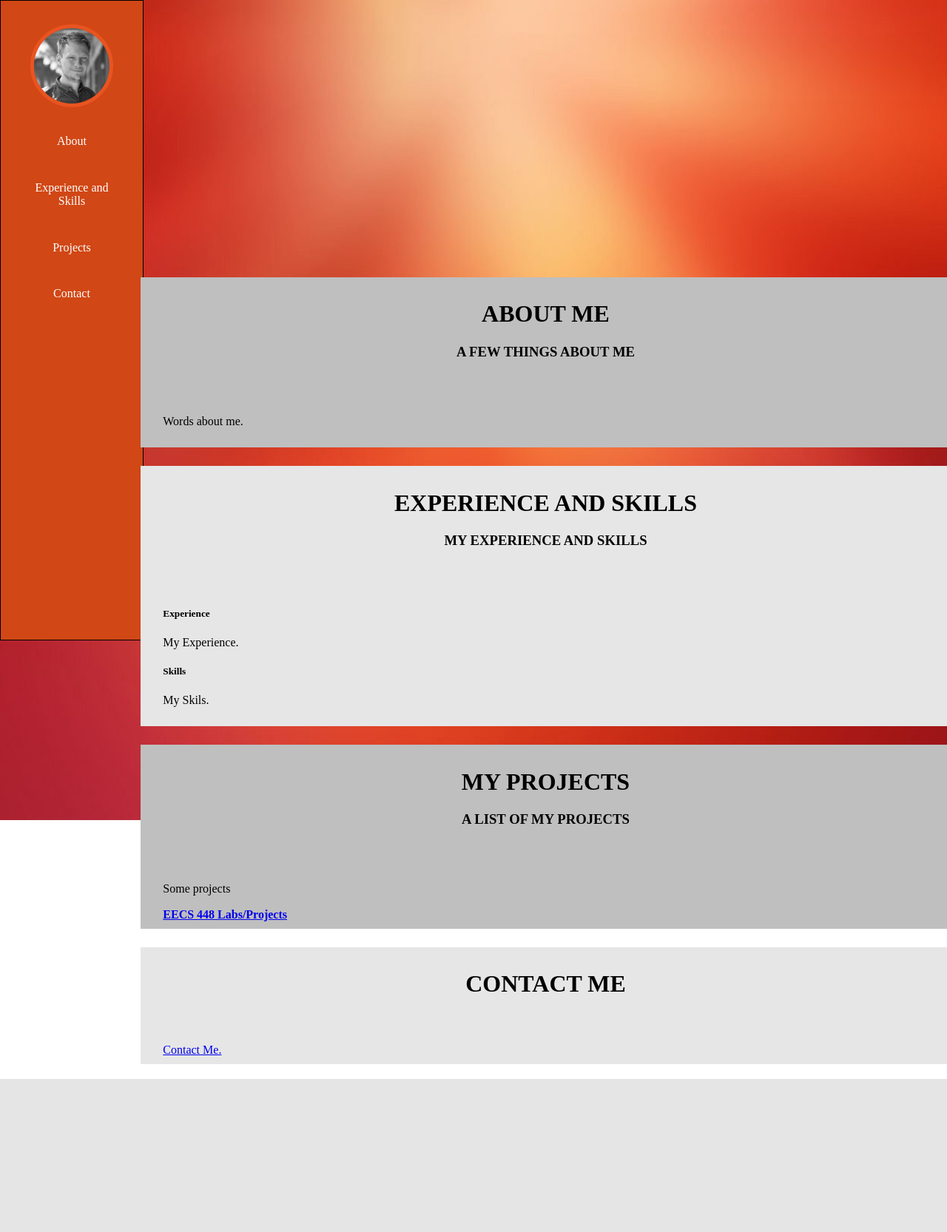
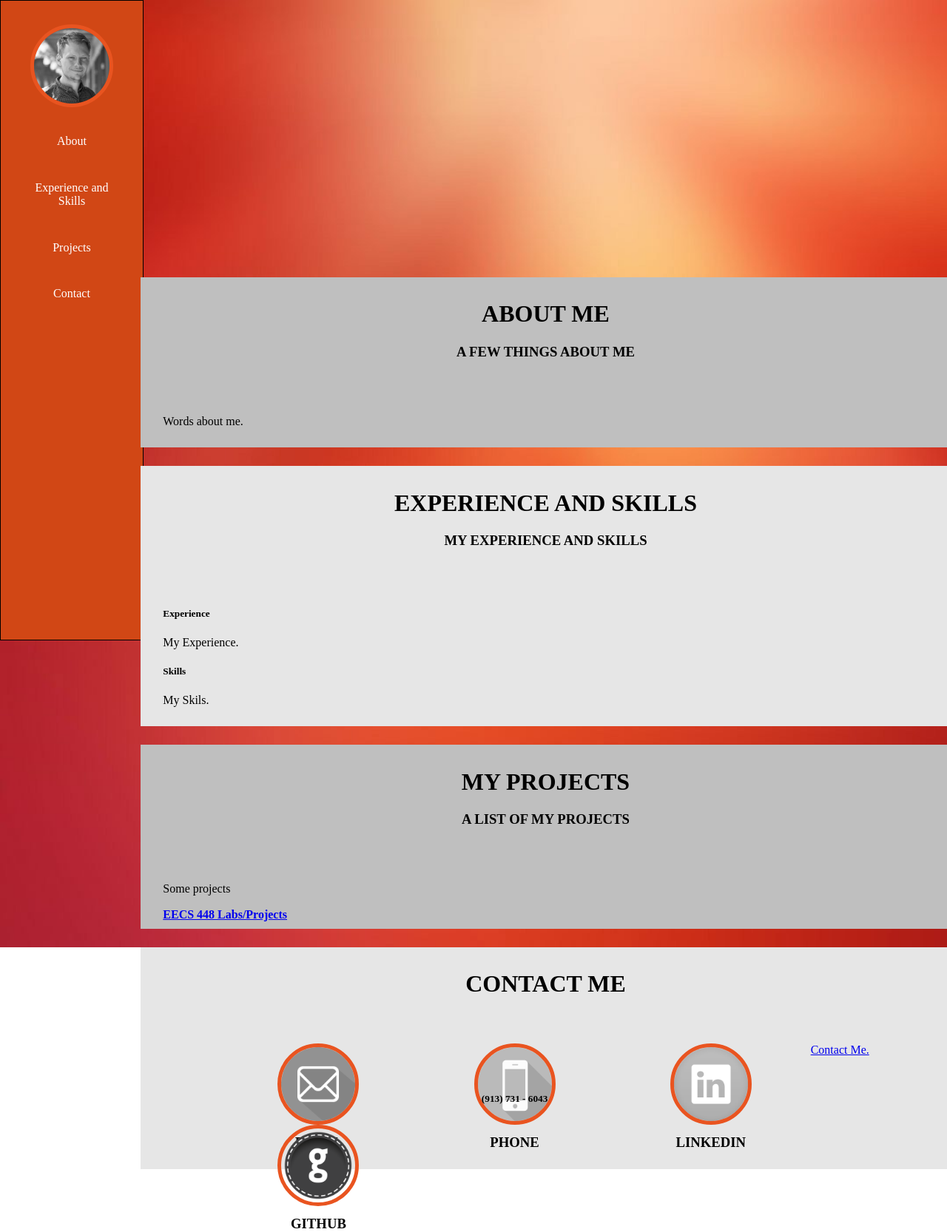
Before and after one commit to d819r197/kuSite, a PHP site: page / in a window 1280 px wide. Shown: the whole page at 74% size. Before the commit the page ends 1459 px from the top, so only its background shows below. Run offline with PHP 8.4, Linux system fonts and the light colour scheme.

Commit message:
Added Icons for Contact Section

```diff
--- a/CSS/content.css
+++ b/CSS/content.css
@@ -11,6 +11,31 @@ body {
   float: right;
   border-width: 1px;
   border-color: black;
+}
+
+#contactBlock {
+  height: 300px;
+  text-align: center;
+}
+
+.contactIcons {
+  position: relative;
+  display: inline-block;
+  width: 100px;
+  height: 100px;
+  float: left;
+  margin-left: 15%;
+  border-radius: 100%;
+  border: 5px solid #e95420;
+  background-repeat: no-repeat;
+  background-size: contain;
+  cursor: pointer;
+}
+
+.contactIcons h3 {
+  text-align: center;
+  position: relative;
+  top: 100px;
 }
 
 .contentBlock {
--- a/index.html
+++ b/index.html
@@ -69,6 +69,19 @@
           <h1>CONTACT ME </h1>
         </div>
         <div class="content">
+          <div class = "contactIcons" style="background-image: url('images/icons/emailbw.png')" onclick="location.href='mailto:brieschick34@gmail.com?subject = Contact&body = Message';">
+            <h3>EMAIL</h3>
+          </div>
+          <div id="contactPhone" class = "contactIcons" style="background-image: url('images/icons/phonebw.png')">
+            <h3>PHONE</h3>
+            <h5>(913) 731 - 6043 </h5>
+          </div>
+          <div class = "contactIcons" style="background-image: url('images/icons/linkedinbw.png')">
+            <h3>LINKEDIN</h3>
+          </div>
+          <div class = "contactIcons" style="background-image: url('images/icons/github.png')">
+            <h3>GITHUB</h3>
+          </div>
           <a href = "mailto:brieschick34@gmail.com?subject = Contact&body = Message">
             Contact Me.
           </a>
```
Also changed, not shown: JavaScript/contact.js (added), images/icons/email.png (added), images/icons/emailbw.png (added), images/icons/github.png (added), images/icons/linkedin-icon.png (added), images/icons/linkedinbw.png (added), images/icons/phone.png (added), images/icons/phonebw.png (added).
